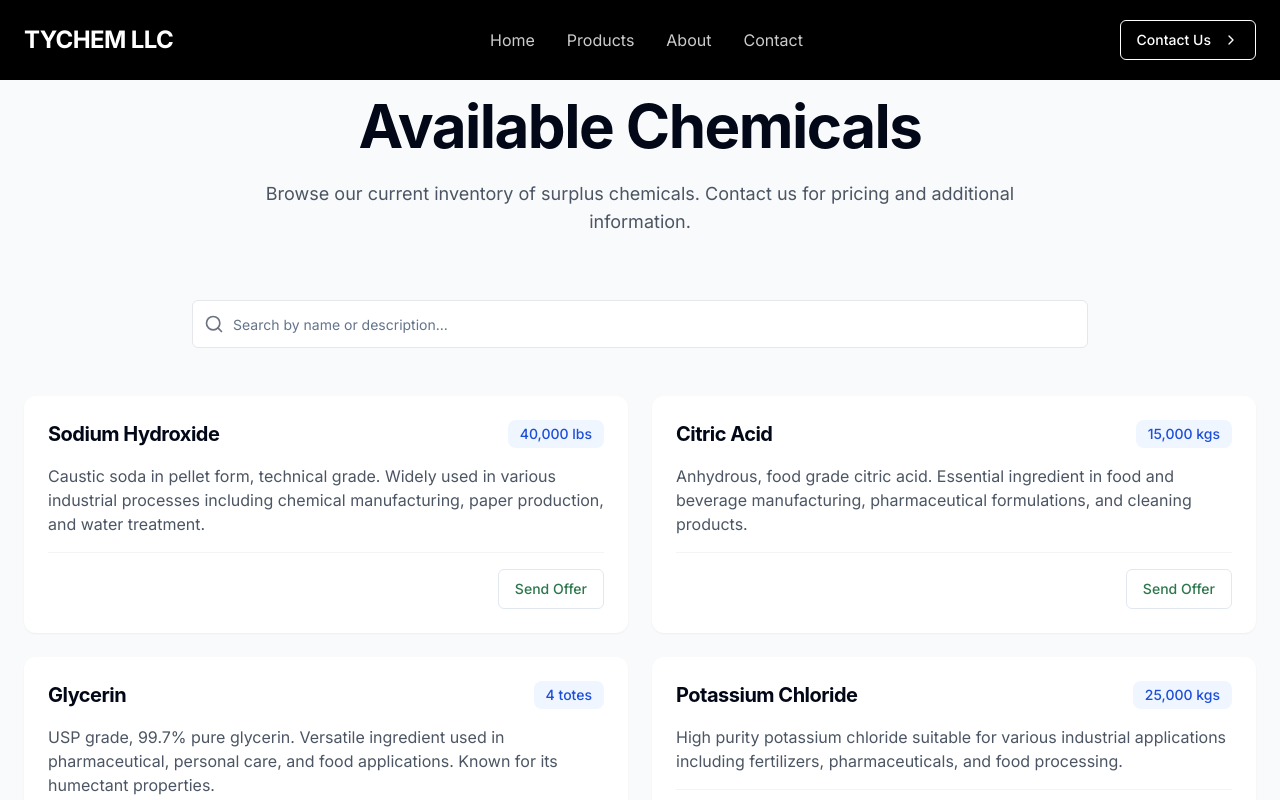
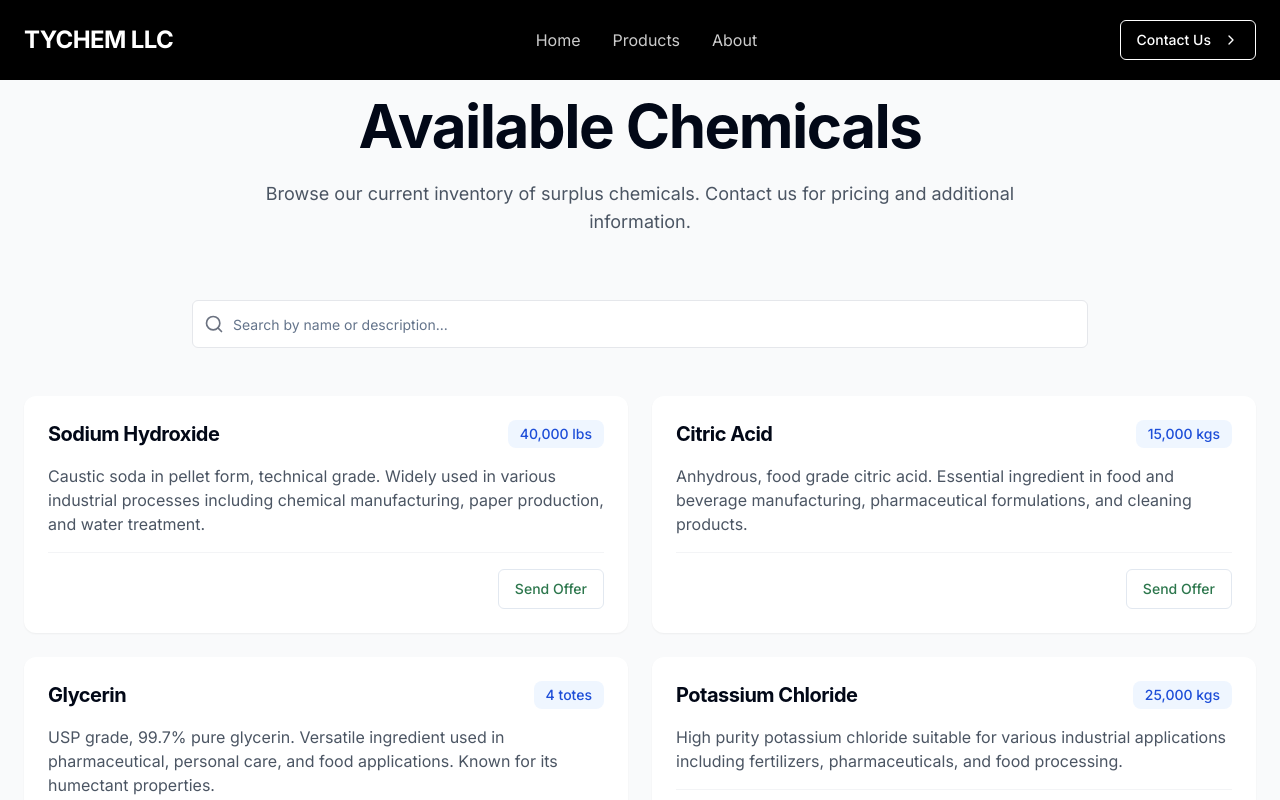
Before and after one commit to sneakerspeak08/TyChemLlcMain, a React (Vite) app: page /products in a window 1280 px wide. Shown: the top 800 px of the page. Built offline with nearby package versions, Linux system fonts and the light colour scheme.

Commit message:
Remove Contact from middle navigation

```diff
--- a/src/components/Navbar.tsx
+++ b/src/components/Navbar.tsx
@@ -13,7 +13,6 @@ const navLinks: NavLink[] = [
   { label: "Home", href: "/" },
   { label: "Products", href: "/products" },
   { label: "About", href: "/#about" },
-  { label: "Contact", href: "/#contact" },
 ];
 
 interface NavbarProps {
```
